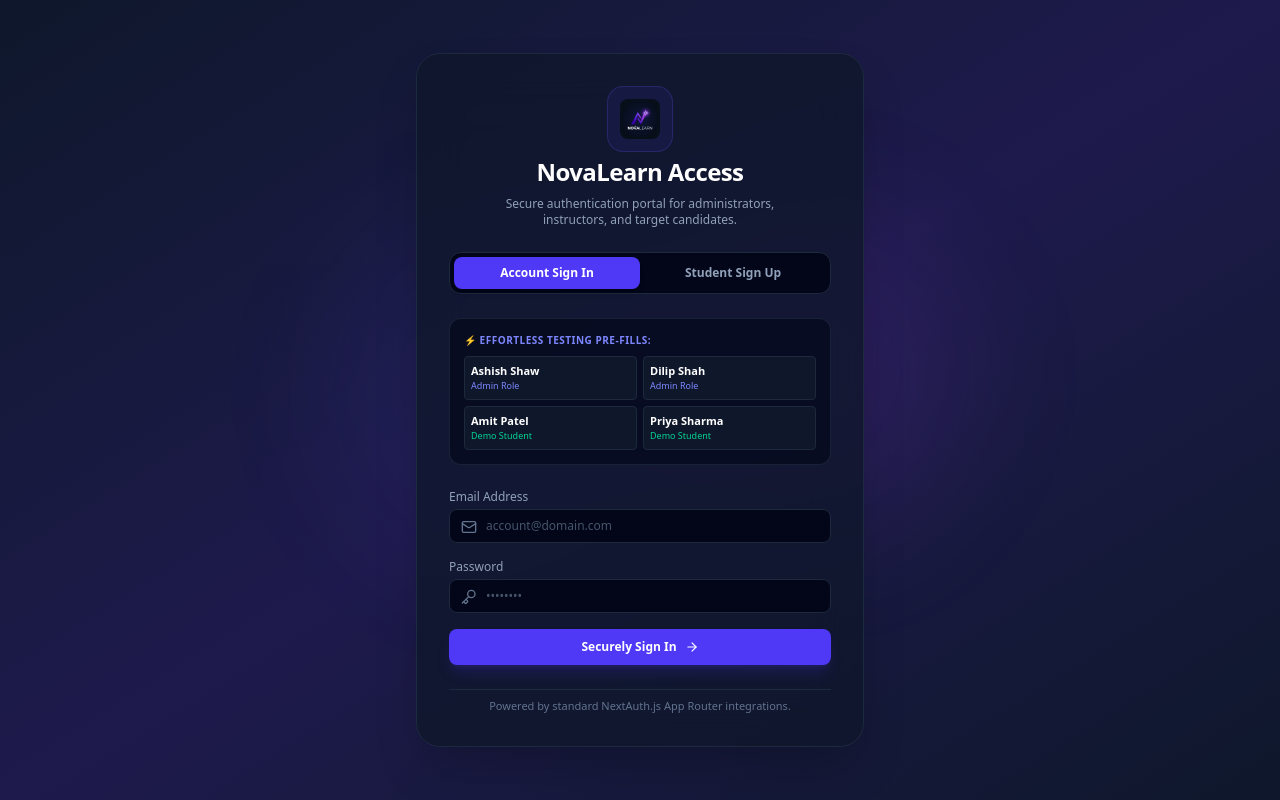
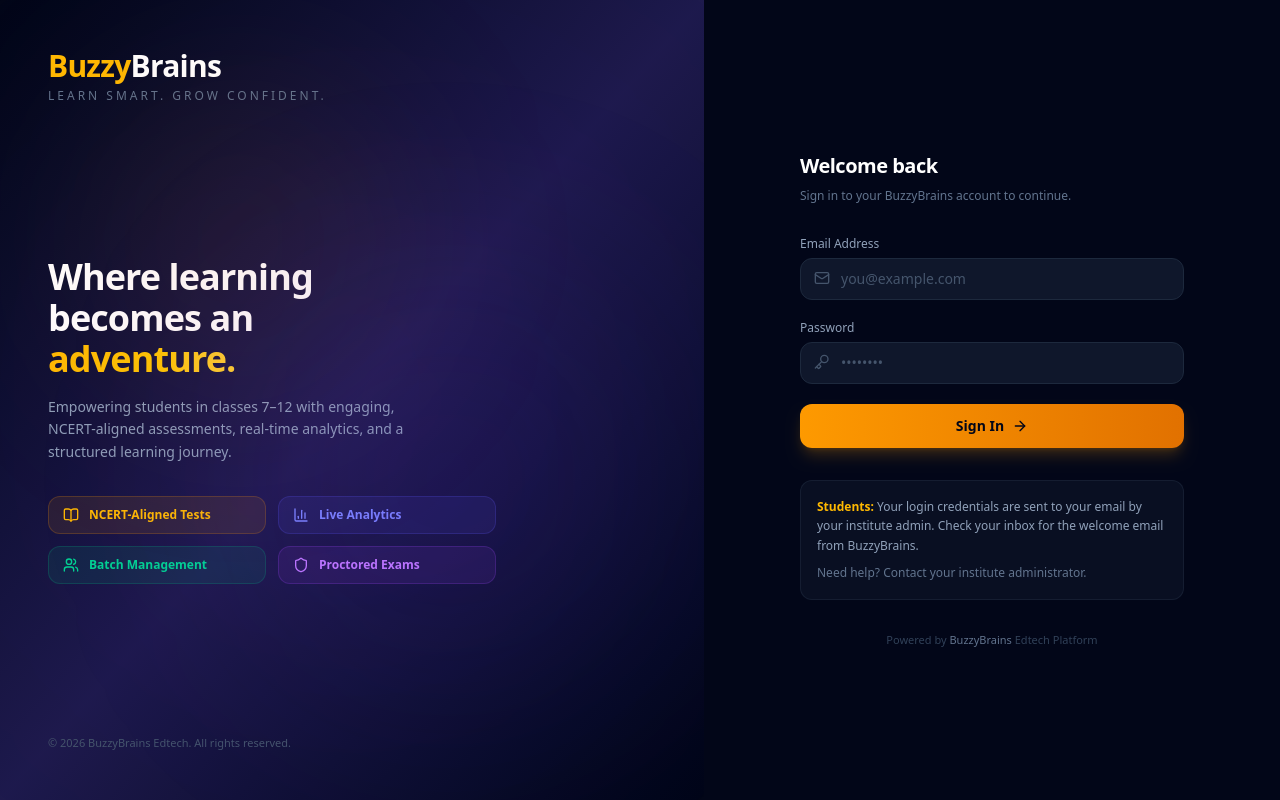
Before and after one commit to ashish4143/edtech-platform, a Next.js app: page /login in a window 1280 px wide. Built offline with nearby package versions, Linux system fonts and the light colour scheme.

Commit message:
feat: production-ready BuzzyBrains branding, redesigned login, removed exposed credentials

```diff
--- a/src/app/layout.tsx
+++ b/src/app/layout.tsx
@@ -17,8 +17,8 @@
 });
 
 export const metadata: Metadata = {
-  title: "NovaLearn | Interactive Assessment Platform",
-  description: "A complete learning and assessment ecosystem for modern coaching institutes.",
+  title: "BuzzyBrains | Interactive Learning & Assessment Platform",
+  description: "Empowering students in classes 7-12 with engaging, NCERT-aligned assessments and real-time analytics.",
 };
 
 export default function RootLayout({
--- a/src/app/login/page.tsx
+++ b/src/app/login/page.tsx
@@ -2,18 +2,11 @@
 
 import React, { useState } from 'react';
 import { signIn } from 'next-auth/react';
-import { Sparkles, Key, Mail, User, ShieldCheck, ArrowRight, CheckCircle2 } from 'lucide-react';
+import { Key, Mail, ArrowRight, CheckCircle2, BookOpen, Users, BarChart3, Shield } from 'lucide-react';
 
 export default function LoginPage() {
-  const [isLogin, setIsLogin] = useState(true);
-
-  // Form states
   const [email, setEmail] = useState('');
   const [password, setPassword] = useState('');
-  const [name, setName] = useState('');
-  const [role, setRole] = useState<'Student' | 'Teacher' | 'Admin'>('Student');
-
-  // UX states
   const [loading, setLoading] = useState(false);
   const [errorMsg, setErrorMsg] = useState('');
   const [successMsg, setSuccessMsg] = useState('');
@@ -24,22 +17,10 @@
       const params = new URLSearchParams(window.location.search);
       const prefillEmail = params.get('email');
       const targetRedirect = params.get('redirect');
-      if (prefillEmail) {
-        setEmail(prefillEmail);
-      }
-      if (targetRedirect) {
-        setRedirectUrl(targetRedirect);
-      }
+      if (prefillEmail) setEmail(prefillEmail);
+      if (targetRedirect) setRedirectUrl(targetRedirect);
     }
   }, []);
-
-  // Quick fill macro helpers for rapid demoability
-  const handleQuickFill = (targetEmail: string, targetPass: string) => {
-    setEmail(targetEmail);
-    setPassword(targetPass);
-    setIsLogin(true);
-    setErrorMsg('');
-  };
 
   const handleSubmit = async (e: React.FormEvent) => {
     e.preventDefault();
@@ -48,8 +29,6 @@
     setLoading(true);
 
     try {
-      if (isLogin) {
-        // Authenticate using NextAuth credentials provider
       const res = await signIn('credentials', {
         email,
         password,
@@ -57,239 +36,171 @@
       });
 
       if (res?.error) {
-          setErrorMsg('Invalid email or password credentials provided.');
+        setErrorMsg('Invalid email or password. Please try again.');
       } else {
-          setSuccessMsg('Authentication successful! Initializing user workspace session...');
+        setSuccessMsg('Login successful! Redirecting...');
         setTimeout(() => {
           window.location.href = redirectUrl;
         }, 600);
       }
-      } else {
-        // Register new account
-        if (!name || !email || !password) {
-          setErrorMsg('Please fill out all required fields to register.');
-          setLoading(false);
-          return;
-        }
-
-        const res = await fetch('/api/auth/register', {
-          method: 'POST',
-          headers: { 'Content-Type': 'application/json' },
-          body: JSON.stringify({ name, email, password, role }),
-        });
-
-        const data = await res.json();
-        if (res.ok) {
-          setSuccessMsg(`Account created successfully as ${role}! Please log in.`);
-          setTimeout(() => {
-            setIsLogin(true);
-            setSuccessMsg('');
-            // Pre-fill password for effortless onboarding flow
-          }, 1200);
-        } else {
-          setErrorMsg(data.error || 'Failed to complete registration workflow.');
-        }
-      }
     } catch (err) {
       console.error('Auth error:', err);
-      setErrorMsg('An unexpected network interruption occurred.');
+      setErrorMsg('A network error occurred. Please try again.');
     } finally {
       setLoading(false);
     }
   };
 
   return (
-    <div className="min-h-screen flex items-center justify-center bg-linear-to-br from-slate-900 via-indigo-950 to-slate-900 px-4 py-12 font-sans overflow-y-auto">
-      {/* Decorative dynamic ambient glow blooms */}
-      <div className="absolute top-1/4 left-1/4 w-96 h-96 bg-indigo-500/10 rounded-full blur-3xl pointer-events-none animate-pulse"></div>
-      <div className="absolute bottom-1/3 right-1/4 w-80 h-80 bg-purple-500/10 rounded-full blur-3xl pointer-events-none"></div>
+    <div className="min-h-screen flex font-sans overflow-hidden">
+      {/* Left Panel — Hero / Brand Story */}
+      <div className="hidden lg:flex lg:w-[55%] bg-gradient-to-br from-slate-950 via-indigo-950 to-slate-950 relative flex-col justify-between p-12 overflow-hidden">
+        {/* Ambient glows */}
+        <div className="absolute top-20 left-20 w-80 h-80 bg-amber-500/8 rounded-full blur-[100px] pointer-events-none"></div>
+        <div className="absolute bottom-32 right-16 w-96 h-96 bg-indigo-600/10 rounded-full blur-[120px] pointer-events-none"></div>
+        <div className="absolute top-1/2 left-1/2 -translate-x-1/2 -translate-y-1/2 w-[500px] h-[500px] bg-purple-600/5 rounded-full blur-[150px] pointer-events-none"></div>
 
-      <div className="max-w-md w-full bg-slate-900/80 backdrop-blur-xl rounded-3xl p-8 border border-slate-800 shadow-2xl relative z-10 space-y-6">
+        {/* Brand Header */}
+        <div>
+          <h1 className="text-3xl font-extrabold tracking-tight">
+            <span className="text-amber-400">Buzzy</span><span className="text-white">Brains</span>
+          </h1>
+          <p className="text-xs text-slate-500 mt-1 tracking-[3px] uppercase">Learn Smart. Grow Confident.</p>
+        </div>
 
-        {/* Top Header branding branding */}
-        <div className="text-center space-y-2">
-          <div className="inline-flex p-3 rounded-2xl bg-indigo-600/10 border border-indigo-500/20 text-indigo-400 mb-1">
-            <img src="/logo.png" alt="NovaLearn Logo" className="w-10 h-10 object-contain rounded-lg" />
-          </div>
-          <h1 className="text-2xl font-bold tracking-tight text-white">
-            NovaLearn Access
-          </h1>
-          <p className="text-xs text-slate-400 max-w-xs mx-auto">
-            Secure authentication portal for administrators, instructors, and target candidates.
+        {/* Center Content */}
+        <div className="space-y-8 max-w-md">
+          <div className="space-y-4">
+            <h2 className="text-4xl font-extrabold text-white leading-[1.15] tracking-tight">
+              Where learning<br />becomes an<br />
+              <span className="text-transparent bg-clip-text bg-gradient-to-r from-amber-400 to-amber-300">adventure.</span>
+            </h2>
+            <p className="text-sm text-slate-400 leading-relaxed max-w-sm">
+              Empowering students in classes 7–12 with engaging, NCERT-aligned assessments, real-time analytics, and a structured learning journey.
             </p>
           </div>
 
-        {/* View Switcher Controls Toggle */}
-        <div className="flex p-1 rounded-xl bg-slate-950 border border-slate-800">
-          <button
-            type="button"
-            onClick={() => { setIsLogin(true); setErrorMsg(''); setSuccessMsg(''); }}
-            className={`flex-1 py-2 text-xs font-bold rounded-lg transition-all ${
-              isLogin
-                ? 'bg-indigo-600 text-white shadow-md'
-                : 'text-slate-400 hover:text-white'
-            }`}
-          >
-            Account Sign In
-          </button>
-          <button
-            type="button"
-            onClick={() => { setIsLogin(false); setErrorMsg(''); setSuccessMsg(''); }}
-            className={`flex-1 py-2 text-xs font-bold rounded-lg transition-all ${
-              !isLogin
-                ? 'bg-indigo-600 text-white shadow-md'
-                : 'text-slate-400 hover:text-white'
-            }`}
-          >
-            Student Sign Up
-          </button>
+          {/* Feature Pills */}
+          <div className="grid grid-cols-2 gap-3">
+            {[
+              { icon: BookOpen, label: 'NCERT-Aligned Tests', color: 'text-amber-400 bg-amber-500/10 border-amber-500/20' },
+              { icon: BarChart3, label: 'Live Analytics', color: 'text-indigo-400 bg-indigo-500/10 border-indigo-500/20' },
+              { icon: Users, label: 'Batch Management', color: 'text-emerald-400 bg-emerald-500/10 border-emerald-500/20' },
+              { icon: Shield, label: 'Proctored Exams', color: 'text-purple-400 bg-purple-500/10 border-purple-500/20' },
+            ].map((f) => (
+              <div key={f.label} className={`flex items-center gap-2.5 px-3.5 py-2.5 rounded-xl border ${f.color} text-xs font-semibold`}>
+                <f.icon className="w-4 h-4 shrink-0" />
+                {f.label}
+              </div>
+            ))}
+          </div>
         </div>
 
-        {/* Quick Click Automated Credentials Macro Array */}
-        {isLogin && (
-          <div className="space-y-2 p-3.5 rounded-xl bg-slate-950/60 border border-slate-800/80">
-            <span className="text-[10px] font-extrabold uppercase tracking-wider text-indigo-400 block">
-              ⚡ Effortless Testing Pre-fills:
-            </span>
-            <div className="grid grid-cols-2 gap-1.5">
-              <button
-                type="button"
-                onClick={() => handleQuickFill('ashish@admin.com', 'admin123')}
-                className="p-1.5 text-left rounded bg-slate-900 hover:bg-slate-800 border border-slate-800 text-[11px] text-slate-300 transition-colors"
-              >
-                <span className="font-bold text-white block">Ashish Shaw</span>
-                <span className="text-[9px] text-indigo-400 block">Admin Role</span>
-              </button>
-              <button
-                type="button"
-                onClick={() => handleQuickFill('dilip@admin.com', 'admin123')}
-                className="p-1.5 text-left rounded bg-slate-900 hover:bg-slate-800 border border-slate-800 text-[11px] text-slate-300 transition-colors"
-              >
-                <span className="font-bold text-white block">Dilip Shah</span>
-                <span className="text-[9px] text-indigo-400 block">Admin Role</span>
-              </button>
-              <button
-                type="button"
-                onClick={() => handleQuickFill('student1@edtech.com', 'student123')}
-                className="p-1.5 text-left rounded bg-slate-900 hover:bg-slate-800 border border-slate-800 text-[11px] text-slate-300 transition-colors"
-              >
-                <span className="font-bold text-white block">Amit Patel</span>
-                <span className="text-[9px] text-emerald-400 block">Demo Student</span>
-              </button>
-              <button
-                type="button"
-                onClick={() => handleQuickFill('student2@edtech.com', 'student123')}
-                className="p-1.5 text-left rounded bg-slate-900 hover:bg-slate-800 border border-slate-800 text-[11px] text-slate-300 transition-colors"
-              >
-                <span className="font-bold text-white block">Priya Sharma</span>
-                <span className="text-[9px] text-emerald-400 block">Demo Student</span>
-              </button>
+        {/* Bottom */}
+        <p className="text-[11px] text-slate-600">
+          © {new Date().getFullYear()} BuzzyBrains Edtech. All rights reserved.
+        </p>
       </div>
+
+      {/* Right Panel — Login Form */}
+      <div className="flex-1 flex items-center justify-center bg-slate-950 px-6 py-12 relative">
+        {/* Mobile ambient */}
+        <div className="absolute top-1/4 right-0 w-64 h-64 bg-amber-500/5 rounded-full blur-[80px] pointer-events-none lg:hidden"></div>
+
+        <div className="max-w-sm w-full space-y-8 relative z-10">
+          {/* Mobile brand */}
+          <div className="lg:hidden text-center space-y-1">
+            <h1 className="text-2xl font-extrabold">
+              <span className="text-amber-400">Buzzy</span><span className="text-white">Brains</span>
+            </h1>
+            <p className="text-[10px] text-slate-500 tracking-[2px] uppercase">Learn Smart. Grow Confident.</p>
           </div>
-        )}
 
-        {/* Dynamic Alerts Form Blocks */}
+          {/* Form Header */}
+          <div className="space-y-2">
+            <h2 className="text-xl font-bold text-white tracking-tight">Welcome back</h2>
+            <p className="text-xs text-slate-500">Sign in to your BuzzyBrains account to continue.</p>
+          </div>
+
+          {/* Error / Success */}
           {errorMsg && (
-          <div className="p-3 rounded-lg bg-red-950/50 border border-red-500/30 text-red-300 text-xs text-center animate-fadeIn">
+            <div className="p-3 rounded-xl bg-red-950/50 border border-red-500/30 text-red-300 text-xs text-center animate-fadeIn">
               {errorMsg}
             </div>
           )}
-
           {successMsg && (
-          <div className="p-3 rounded-lg bg-emerald-950/50 border border-emerald-500/30 text-emerald-300 text-xs text-center flex items-center justify-center gap-2 animate-fadeIn">
+            <div className="p-3 rounded-xl bg-emerald-950/50 border border-emerald-500/30 text-emerald-300 text-xs text-center flex items-center justify-center gap-2 animate-fadeIn">
               <CheckCircle2 className="w-4 h-4 text-emerald-400 shrink-0" />
               <span>{successMsg}</span>
             </div>
           )}
 
-        <form onSubmit={handleSubmit} className="space-y-4">
-          {!isLogin && (
-            <div className="space-y-1 animate-fadeIn">
-              <label className="block text-xs font-medium text-slate-400">Full Name</label>
-              <div className="relative">
-                <User className="w-4 h-4 text-slate-500 absolute left-3 top-2.5" />
-                <input
-                  type="text"
-                  placeholder="e.g. Rahul Verma"
-                  value={name}
-                  onChange={(e) => setName(e.target.value)}
-                  className="w-full pl-9 pr-4 py-2 bg-slate-950 border border-slate-800 rounded-lg text-xs text-white placeholder:text-slate-600 focus:outline-none focus:border-indigo-500"
-                  required={!isLogin}
-                />
-              </div>
-            </div>
-          )}
-
-          <div className="space-y-1">
+          {/* Login Form */}
+          <form onSubmit={handleSubmit} className="space-y-5">
+            <div className="space-y-1.5">
               <label className="block text-xs font-medium text-slate-400">Email Address</label>
               <div className="relative">
-              <Mail className="w-4 h-4 text-slate-500 absolute left-3 top-2.5" />
+                <Mail className="w-4 h-4 text-slate-600 absolute left-3.5 top-3" />
                 <input
                   type="email"
-                placeholder="account@domain.com"
+                  placeholder="you@example.com"
                   value={email}
                   onChange={(e) => setEmail(e.target.value)}
-                className="w-full pl-9 pr-4 py-2 bg-slate-950 border border-slate-800 rounded-lg text-xs text-white placeholder:text-slate-600 focus:outline-none focus:border-indigo-500"
+                  className="w-full pl-10 pr-4 py-2.5 bg-slate-900 border border-slate-800 rounded-xl text-sm text-white placeholder:text-slate-600 focus:outline-none focus:border-amber-500/50 focus:ring-2 focus:ring-amber-500/10 transition-all"
                   required
+                  autoComplete="email"
                 />
               </div>
             </div>
 
-          <div className="space-y-1">
+            <div className="space-y-1.5">
               <label className="block text-xs font-medium text-slate-400">Password</label>
               <div className="relative">
-              <Key className="w-4 h-4 text-slate-500 absolute left-3 top-2.5" />
+                <Key className="w-4 h-4 text-slate-600 absolute left-3.5 top-3" />
                 <input
                   type="password"
                   placeholder="••••••••"
                   value={password}
                   onChange={(e) => setPassword(e.target.value)}
-                className="w-full pl-9 pr-4 py-2 bg-slate-950 border border-slate-800 rounded-lg text-xs text-white placeholder:text-slate-600 focus:outline-none focus:border-indigo-500"
+                  className="w-full pl-10 pr-4 py-2.5 bg-slate-900 border border-slate-800 rounded-xl text-sm text-white placeholder:text-slate-600 focus:outline-none focus:border-amber-500/50 focus:ring-2 focus:ring-amber-500/10 transition-all"
                   required
+                  autoComplete="current-password"
                 />
               </div>
             </div>
 
-          {!isLogin && (
-            <div className="space-y-1 animate-fadeIn">
-              <label className="block text-xs font-medium text-slate-400">Target Role Registration</label>
-              <div className="relative">
-                <ShieldCheck className="w-4 h-4 text-indigo-400 absolute left-3 top-2.5" />
-                <select
-                  value={role}
-                  onChange={(e: any) => setRole(e.target.value)}
-                  className="w-full pl-9 pr-4 py-2 bg-slate-950 border border-slate-800 rounded-lg text-xs text-white focus:outline-none focus:border-indigo-500 appearance-none"
-                >
-                  <option value="Student">Student Candidate</option>
-                  <option value="Teacher">Teacher / Instructor</option>
-                  <option value="Admin">Platform Administrator</option>
-                </select>
-              </div>
-              <span className="text-[10px] text-slate-500 block pt-0.5">
-                * Note: Real production environments restrict open admin selection. Enabled here for testing access.
-              </span>
-            </div>
-          )}
-
             <button
               type="submit"
               disabled={loading}
-            className="w-full py-2.5 rounded-lg bg-indigo-600 hover:bg-indigo-700 active:scale-98 disabled:opacity-50 text-white font-bold text-xs flex items-center justify-center gap-2 transition-all shadow-lg shadow-indigo-600/20"
+              className="w-full py-3 rounded-xl bg-gradient-to-r from-amber-500 to-amber-600 hover:from-amber-600 hover:to-amber-700 active:scale-[0.98] disabled:opacity-50 text-slate-950 font-bold text-sm flex items-center justify-center gap-2 transition-all shadow-lg shadow-amber-500/20"
             >
               {loading ? (
-              <span>Processing...</span>
+                <span className="flex items-center gap-2">
+                  <svg className="animate-spin h-4 w-4" viewBox="0 0 24 24"><circle className="opacity-25" cx="12" cy="12" r="10" stroke="currentColor" strokeWidth="4" fill="none" /><path className="opacity-75" fill="currentColor" d="M4 12a8 8 0 018-8V0C5.373 0 0 5.373 0 12h4z" /></svg>
+                  Signing in...
+                </span>
               ) : (
                 <>
-                <span>{isLogin ? 'Securely Sign In' : 'Create Student Access'}</span>
-                <ArrowRight className="w-3.5 h-3.5" />
+                  <span>Sign In</span>
+                  <ArrowRight className="w-4 h-4" />
                 </>
               )}
             </button>
           </form>
 
-        <div className="pt-2 text-center border-t border-slate-800">
-          <p className="text-[11px] text-slate-500">
-            Powered by standard NextAuth.js App Router integrations.
+          {/* Help Note */}
+          <div className="p-4 rounded-xl bg-slate-900/60 border border-slate-800/60 space-y-2">
+            <p className="text-xs text-slate-400 leading-relaxed">
+              <span className="text-amber-400 font-semibold">Students:</span> Your login credentials are sent to your email by your institute admin. Check your inbox for the welcome email from BuzzyBrains.
+            </p>
+            <p className="text-xs text-slate-500 leading-relaxed">
+              Need help? Contact your institute administrator.
+            </p>
+          </div>
+
+          {/* Footer */}
+          <p className="text-center text-[11px] text-slate-700">
+            Powered by <span className="text-slate-500">BuzzyBrains</span> Edtech Platform
           </p>
         </div>
       </div>
--- a/src/app/page.tsx
+++ b/src/app/page.tsx
@@ -322,13 +322,10 @@
 
           {activeTab === 'settings' && (
             <div className="max-w-4xl mx-auto p-6 space-y-4">
-              <h2 className="text-xl font-bold text-slate-900 dark:text-slate-100">Platform Credentials Reference</h2>
-              <div className="p-5 rounded-xl bg-slate-900 text-slate-300 space-y-2 text-xs font-mono">
-                <p className="text-indigo-400 font-bold font-sans">Provisioned Logins Seeded Database:</p>
-                <p>1. Ashish Shaw (Admin) — <span className="text-white font-bold">ashish@admin.com</span> | Pass: <span className="text-white font-bold">admin123</span></p>
-                <p>2. Dilip Shah (Admin) — <span className="text-white font-bold">dilip@admin.com</span> | Pass: <span className="text-white font-bold">admin123</span></p>
-                <p>3. Amit Patel (Student) — <span className="text-white font-bold">student1@edtech.com</span> | Pass: <span className="text-white font-bold">student123</span></p>
-                <p>4. Priya Sharma (Student) — <span className="text-white font-bold">student2@edtech.com</span> | Pass: <span className="text-white font-bold">student123</span></p>
+              <h2 className="text-xl font-bold text-slate-900 dark:text-slate-100">Platform Settings</h2>
+              <div className="p-5 rounded-xl bg-white dark:bg-slate-900 border border-slate-200 dark:border-slate-800 text-sm text-slate-500 dark:text-slate-400 space-y-3">
+                <p>Platform settings and configuration are managed by the system administrator.</p>
+                <p className="text-xs text-slate-400">For account-related queries, please contact your institute admin.</p>
               </div>
             </div>
           )}
--- a/src/app/register/page.tsx
+++ b/src/app/register/page.tsx
@@ -17,7 +17,7 @@
         </div>
 
         <h1 className="text-2xl font-bold tracking-tight text-white">
-          Student Portal
+          <span className="text-amber-400">Buzzy</span>Brains Student Portal
         </h1>
 
         <div className="space-y-3 text-sm text-slate-400 leading-relaxed">
@@ -39,13 +39,13 @@
           </p>
         </div>
 
-        <Link
+        <a
           href="/login"
-          className="w-full mt-2 py-2.5 rounded-lg bg-indigo-600 hover:bg-indigo-700 text-white font-bold text-xs flex items-center justify-center gap-2 transition-all shadow-lg shadow-indigo-600/20"
+          className="w-full mt-2 py-2.5 rounded-lg bg-gradient-to-r from-amber-500 to-amber-600 hover:from-amber-600 hover:to-amber-700 text-slate-950 font-bold text-xs flex items-center justify-center gap-2 transition-all shadow-lg shadow-amber-500/20"
         >
           Go to Login Portal
           <ArrowRight className="w-3.5 h-3.5" />
-        </Link>
+        </a>
 
         <p className="text-[10px] text-slate-600 pt-2">
           For admin access, contact the platform owner.
--- a/src/components/layout/Sidebar.tsx
+++ b/src/components/layout/Sidebar.tsx
@@ -5,7 +5,6 @@
   Database,
   FileText,
   BarChart3,
-  Settings,
   LogOut,
   UserCircle,
   Dumbbell,
@@ -55,10 +54,12 @@
     <aside className="w-64 bg-slate-900 text-slate-300 flex flex-col h-screen shrink-0 shadow-xl border-r border-slate-800">
       {/* Brand Header */}
       <div className="p-5 border-b border-slate-800 flex items-center gap-3">
-        <img src="/logo.png" alt="NovaLearn Logo" className="w-10 h-10 object-contain rounded-xl shadow-md shadow-indigo-500/20" />
+        <div className="w-10 h-10 rounded-xl bg-gradient-to-br from-amber-500 to-amber-600 flex items-center justify-center shadow-md shadow-amber-500/20">
+          <span className="text-slate-950 font-extrabold text-sm">BB</span>
+        </div>
         <div>
-          <h1 className="font-bold text-white tracking-wide text-sm">NovaLearn</h1>
-          <span className="text-[10px] text-indigo-400 font-semibold tracking-wider uppercase px-1.5 py-0.5 bg-indigo-950/60 rounded border border-indigo-800/40">
+          <h1 className="font-bold text-white tracking-wide text-sm"><span className="text-amber-400">Buzzy</span>Brains</h1>
+          <span className="text-[10px] text-amber-400/80 font-semibold tracking-wider uppercase px-1.5 py-0.5 bg-amber-950/40 rounded border border-amber-800/30">
             {userRole} Portal
           </span>
         </div>
```
Lines whose indentation alone changed are shown as unchanged.
